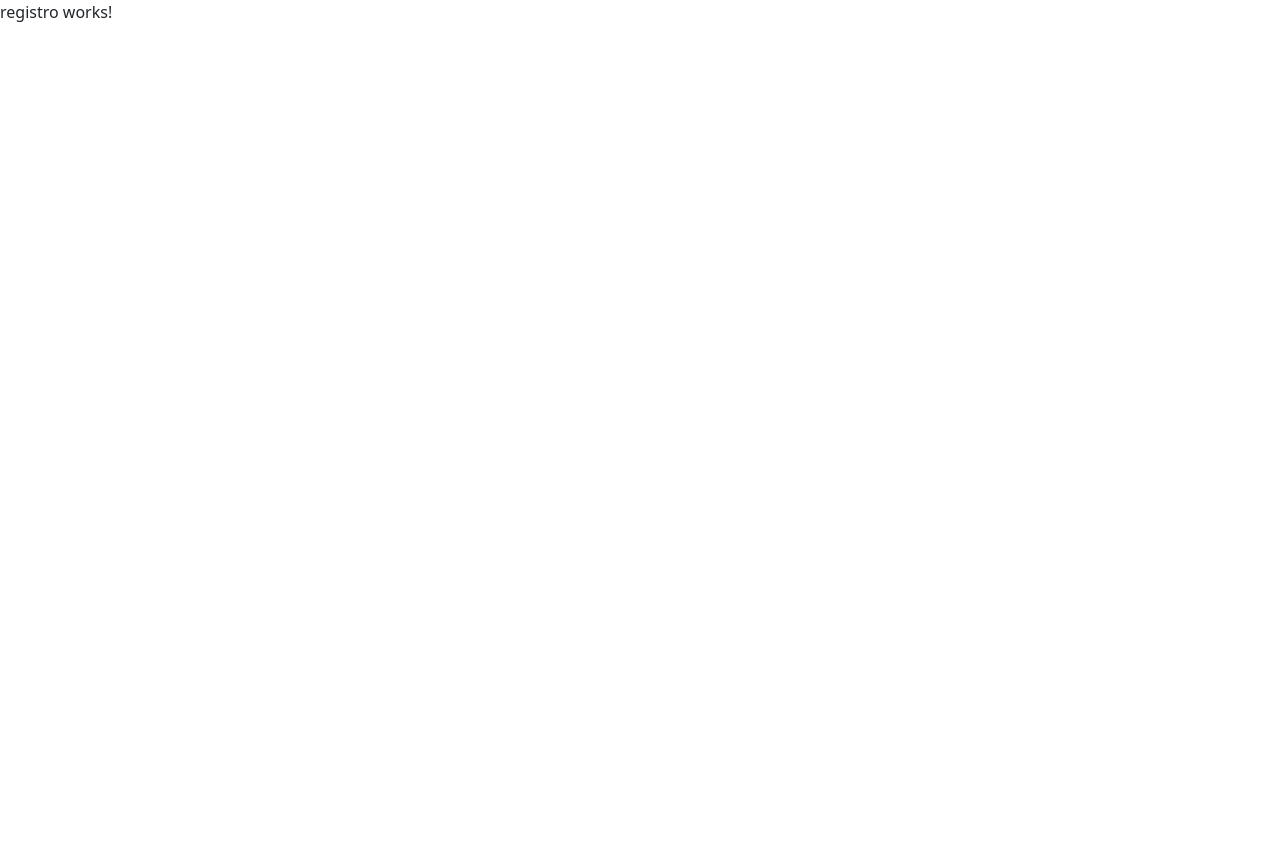
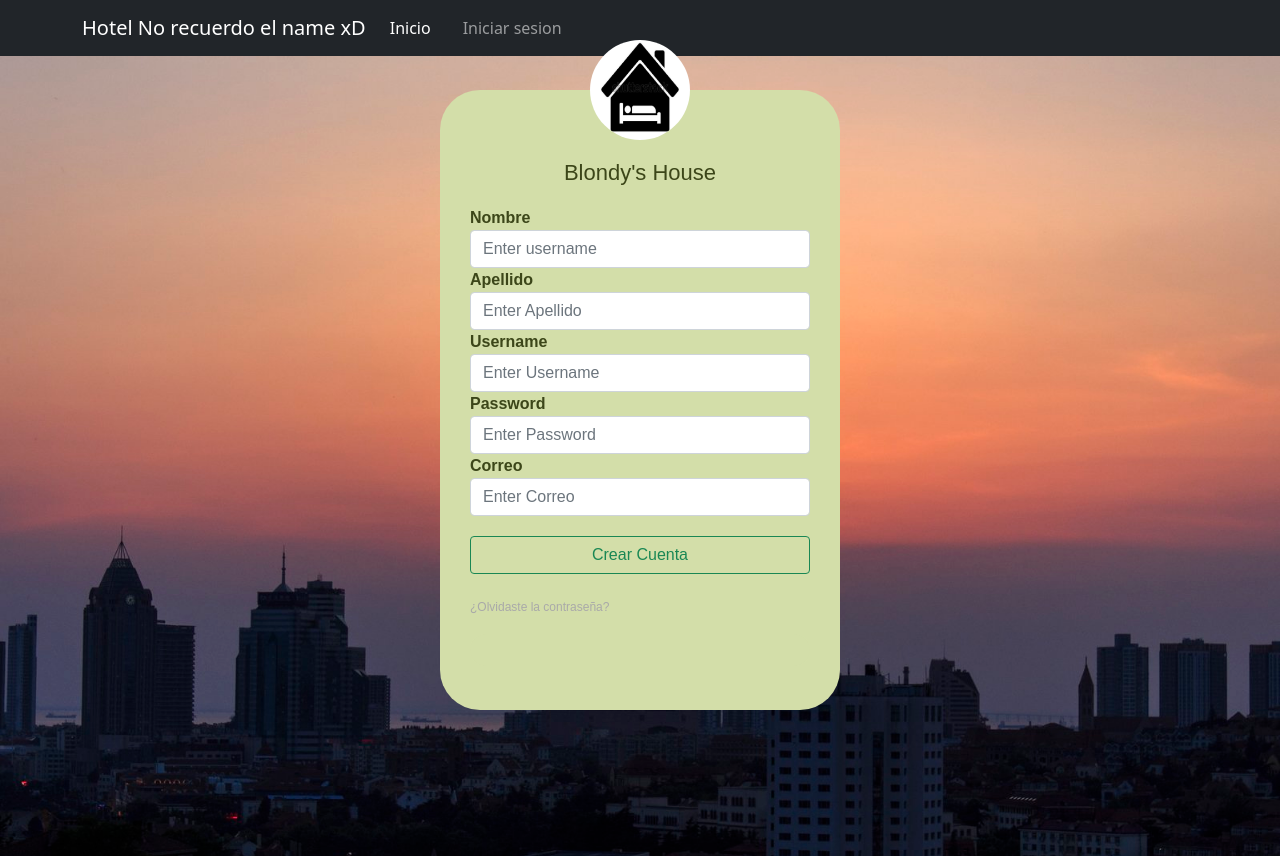
Before and after one commit to ralcantaralamonja/Proyecto-Tecnologico-2021-01-, an Angular app in the folder Frontend/: page /registro in a window 1280 px wide. Before the commit the page ends 800 px from the top, so only its background shows below. Built offline with nearby package versions, Linux system fonts and the light colour scheme.

Commit message:
registra usuarios

```diff
--- a/Frontend/src/app/entity/nuevo-usuario.ts
+++ b/Frontend/src/app/entity/nuevo-usuario.ts
@@ -4,12 +4,12 @@ export class NuevoUsuario{
     username:string;
     password: string;
     correo: string;
-    constructor(nombre: string, apellido: string, nombreUsuario: string, email: string, password: string){
+    constructor(nombres: string, apellidos: string, username: string, correo: string, password: string){
 
-        this.nombres = nombre;
-        this.apellidos = apellido;
-        this.username = nombreUsuario;
-        this.correo = email;
+        this.nombres = nombres;
+        this.apellidos = apellidos;
+        this.username = username;
+        this.correo = correo;
         this.password = password;
 
     }
--- a/Frontend/src/app/inicio/registro/registro.component.css
+++ b/Frontend/src/app/inicio/registro/registro.component.css
@@ -0,0 +1,98 @@
+#RegistroBody {
+    margin: 0;
+    padding: 0;
+    background: url(src/assets/imagenes/atardecer-edificios.jpg) no-repeat center top;
+    background-size: cover;
+    font-family: sans-serif;
+    height: 100vh;
+  }
+
+  .login-box {
+    width: 400px;
+    height: 410px;
+    background: #D3DEA9;
+    color: #fff;
+    top: 50%;
+    left: 50%;
+    position: absolute;
+    transform: translate(-50%, -50%);
+    border-radius: 40px;
+    box-sizing: border-box;
+    padding: 70px 30px;
+    padding-bottom: 550px;
+  }
+
+  .login-box .avatar {
+    width: 100px;
+    height: 100px;
+    border-radius: 50%;
+    position: absolute;
+    top: -50px;
+    left: calc(50% - 50px);
+  }
+
+  .login-box h1 {
+    margin: 0;
+    color: #3C4619;
+    padding: 0 0 20px;
+    text-align: center;
+    font-size: 22px;
+  }
+
+  .login-box label {
+    margin: 0;
+    padding: 0;
+    color: #3C4619;
+    font-weight: bold;
+    display: block;
+  }
+
+  .login-box button {
+    width: 100%;
+    margin-bottom: 20px;
+    margin-top: 20px;
+  }
+
+  .login-box button[type="text"], .login-box button[type="password"] {
+    border: 50px;
+    border-bottom: 1px solid #fff;
+    background: transparent;
+    outline: none;
+    height: 40px;
+    color: black;
+    font-size: 16px;
+  }
+
+  .login-box button[type="submit"] {
+    border: none;
+    outline: none;
+    height: 40px;
+    background: #81CB1E;
+    color: #fff;
+    font-size: 18px;
+    border-radius: 20px;
+  }
+
+  .login-box button[type="submit"]:hover {
+    cursor: pointer;
+    background: #ffc107;
+    color: #000;
+  }
+
+  .login-box a {
+    text-decoration: none;
+    font-size: 12px;
+    line-height: 20px;
+    color: darkgrey;
+  }
+
+  .login-box a:hover {
+    color: #fff;
+  }
+
+  #Error{
+    text-align: center;
+    border-radius: 20px;
+    background: #D3DEA9;
+    border-style: hidden;
+  }
--- a/Frontend/src/app/inicio/registro/registro.component.html
+++ b/Frontend/src/app/inicio/registro/registro.component.html
@@ -1 +1,59 @@
-<p>registro works!</p>
+<app-navbar></app-navbar>
+<div class="text-center" *ngIf="isLogged; else loggedOut">
+  <h2>Ya has iniciado sesión</h2>
+</div>
+<ng-template #loggedOut>
+
+  <body id="RegistroBody">
+    <div class="login-box">
+      <img src="assets/imagenes/casa.jpg" class="avatar" alt="Avatar Image">
+      <h1>Blondy's House</h1>
+
+
+      <form  #f="ngForm" (ngSubmit)="onRegister()" novalidate>
+
+        <!-- USERNAME INPUT -->
+        <div class="form-group">
+          <label >Nombre</label>
+          <input type="text" name="nombre" id="nombres" class="form-control" placeholder="Enter username"
+          [(ngModel)]="nombres"
+            required>
+        </div>
+        <!-- PASSWORD INPUT -->
+        <div class="form-group">
+          <label for="apellidos">Apellido</label>
+          <input type="text" name="apellidos" id="apellidos" class="form-control"
+            placeholder="Enter Apellido" [(ngModel)]="apellidos" required>
+        </div>
+
+        <div class="form-group">
+            <label for="username">Username</label>
+            <input type="text" name="username" id="username" class="form-control"
+              placeholder="Enter Username " [(ngModel)]="username" required>
+          </div>
+
+          <div class="form-group">
+            <label for="password">Password</label>
+            <input type="password" name="password" id="password" class="form-control"
+              placeholder="Enter Password" [(ngModel)]="password" required>
+          </div>
+
+          <div class="form-group">
+            <label for="correo">Correo</label>
+            <input type="password" name="correo" id="correo" class="form-control"
+              placeholder="Enter Correo" [(ngModel)]="correo" required>
+          </div>
+
+
+        <div class="form-group">
+          <button class="btn btn-outline-success btn-block">
+            <i class="fas fa-sign-in-alt"></i> Crear Cuenta</button>
+        </div>
+
+        <a href="#">¿Olvidaste la contraseña?</a><br>
+
+      </form>
+      <div id="Error"  class="alert alert-danger mt-3"> </div>
+    </div>
+  </body>
+</ng-template>
--- a/Frontend/src/app/inicio/registro/registro.component.ts
+++ b/Frontend/src/app/inicio/registro/registro.component.ts
@@ -1,5 +1,6 @@
 import { Component, OnInit } from '@angular/core';
 import { Router } from '@angular/router';
+import { ToastrService } from 'ngx-toastr';
 import { NuevoUsuario } from 'src/app/entity/nuevo-usuario';
 import { AuthService } from 'src/app/service/auth.service';
 import { TokenService } from 'src/app/service/token.service';
@@ -11,13 +12,12 @@ import { TokenService } from 'src/app/service/token.service';
 })
 export class RegistroComponent implements OnInit {
 
-  isRegister = false;
-  isRegisterFail = false;
+
   nuevoUsuario: NuevoUsuario;
-  nombre: string;
-  apellido: string;
-  email: string;
-  nombreUsuario: string;
+  nombres: string;
+  apellidos: string;
+  correo: string;
+  username: string;
   password: string;
   roles: string[] = [];
   errMsj: string;
@@ -26,7 +26,8 @@ export class RegistroComponent implements OnInit {
   constructor(
     private tokenService: TokenService,
     private authService: AuthService,
-    private router: Router
+    private router: Router,
+    private toastr: ToastrService
   ) { }
 
   ngOnInit(): void {
@@ -40,19 +41,22 @@ export class RegistroComponent implements OnInit {
   }
 
   onRegister(): void{
-    this.nuevoUsuario = new NuevoUsuario(this.nombre, this.apellido,  this.nombreUsuario, this.email,  this.password);
+    this.nuevoUsuario = new NuevoUsuario(this.nombres, this.apellidos,  this.username, this.correo,  this.password);
     this.authService.nuevo(this.nuevoUsuario).subscribe(
       data =>{
-        this.isRegister = true;
-        this.isRegisterFail = false;
+        this.toastr.success('Usuario creado', 'OK', {
+          timeOut: 3000, positionClass:'toast-top-center'
+        });
 
 
         this.router.navigate(['/login']);
       },
       err => {
-        this.isRegister = false;
-        this.isRegisterFail = true;
+
         this.errMsj = err.error.mensaje;
+        this.toastr.error(this.errMsj, 'Fail', {
+          timeOut: 3000, positionClass:'toast-top-center'
+        })
         console.log("error -> " + err.error.mensaje);
       }
     )
--- a/Frontend/src/app/service/huesped.service.ts
+++ b/Frontend/src/app/service/huesped.service.ts
@@ -13,26 +13,22 @@ export class HuespedService {
   constructor(private httpClient: HttpClient) { }
 
   public lista(): Observable<Huesped[]> {
-    return this.httpClient.get<Huesped[]>(this.huespedURL + 'lista');
+    return this.httpClient.get<Huesped[]>(this.huespedURL);
   }
 
   public detalle(id: number): Observable<Huesped> {
-    return this.httpClient.get<Huesped>(this.huespedURL + `detalle/${id}`);
-  }
-
-  public detalleName(nombre: string): Observable<Huesped> {
-    return this.httpClient.get<Huesped>(this.huespedURL + `detalleName/${nombre}`);
+    return this.httpClient.get<Huesped>(this.huespedURL + `/${id}`);
   }
 
   public save(huesped: Huesped): Observable<any> {
-    return this.httpClient.post<any>(this.huespedURL + 'create', huesped);
+    return this.httpClient.post<any>(this.huespedURL, huesped);
   }
 
   public update(id: number, huesped: Huesped): Observable<any> {
-    return this.httpClient.put<any>(this.huespedURL + `update/${id}`, huesped);
+    return this.httpClient.put<any>(this.huespedURL + `/${id}`, huesped);
   }
 
   public delete(id: number): Observable<any> {
-    return this.httpClient.delete<any>(this.huespedURL + `delete/${id}`);
+    return this.httpClient.delete<any>(this.huespedURL + `/${id}`);
   }
 }
```
Also changed, not shown: 1 other file (tests, documents, lock files or other folders).
